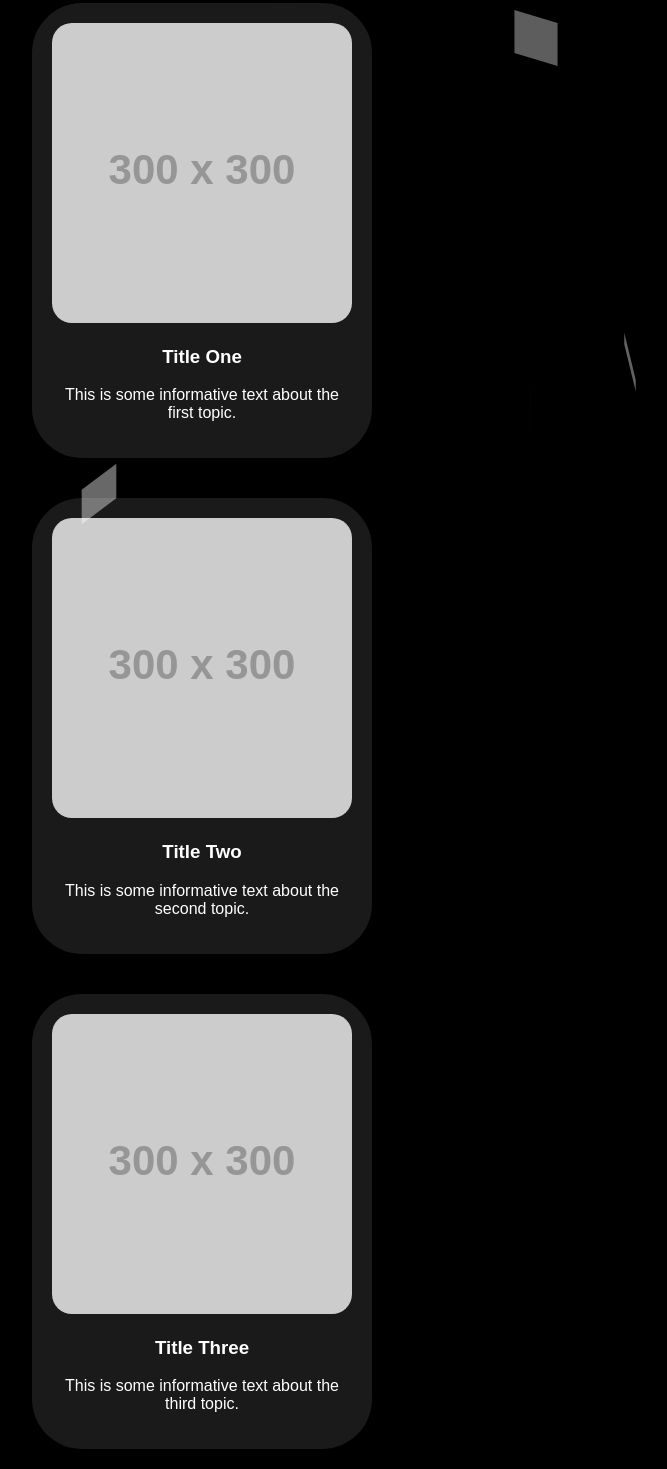
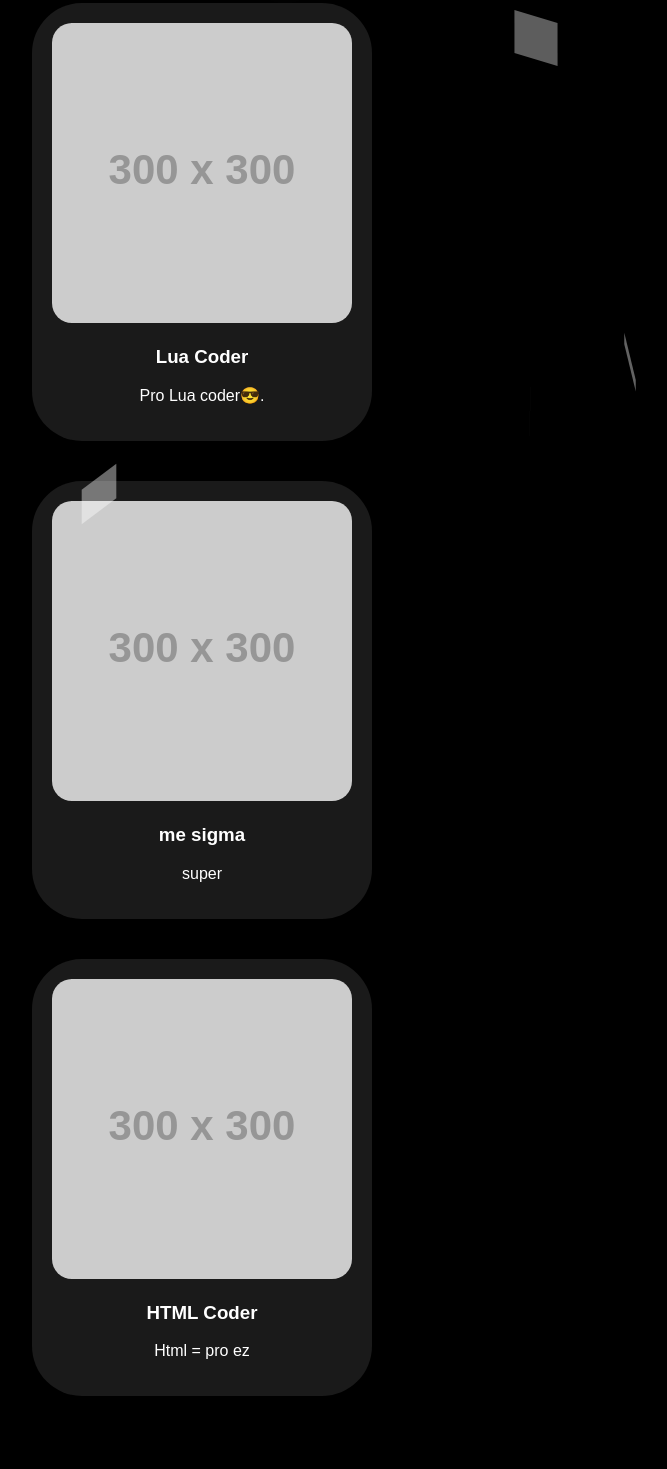
Before and after one commit to John142-dot/cubixing, a plain HTML site: page index.html in a window 1280 px wide. Shown: the part 72-1541 px from the top of the page, without its empty margins (438-1105 px from the left). After the commit the page ends 1488 px from the top, so only its background shows below. Drawn offline with Linux system fonts and the light colour scheme; placeholder pictures from the web are drawn by us.

Commit message:
Update index.html

```diff
--- a/index.html
+++ b/index.html
@@ -4,7 +4,7 @@
 <head>
     <meta charset="UTF-8">
     <meta name="viewport" content="width=device-width, initial-scale=1.0">
-    <title>Informative Squircles with Spinning Cubes</title>
+    <title>zonkey info</title>
     <style>
         body {
             margin: 0;
@@ -89,20 +89,20 @@
 
     <div class="squircle">
         <img src="https://via.placeholder.com/300" alt="Image One">
-        <h3>Title One</h3>
-        <p>This is some informative text about the first topic.</p>
+        <h3>Lua Coder</h3>
+        <p>Pro Lua coder😎.</p>
     </div>
 
     <div class="squircle">
         <img src="https://via.placeholder.com/300" alt="Image Two">
-        <h3>Title Two</h3>
-        <p>This is some informative text about the second topic.</p>
+        <h3>me sigma</h3>
+        <p>super</p>
     </div>
 
     <div class="squircle">
         <img src="https://via.placeholder.com/300" alt="Image Three">
-        <h3>Title Three</h3>
-        <p>This is some informative text about the third topic.</p>
+        <h3>HTML Coder</h3>
+        <p>Html = pro ez</p>
     </div>
 
     <script>
```
